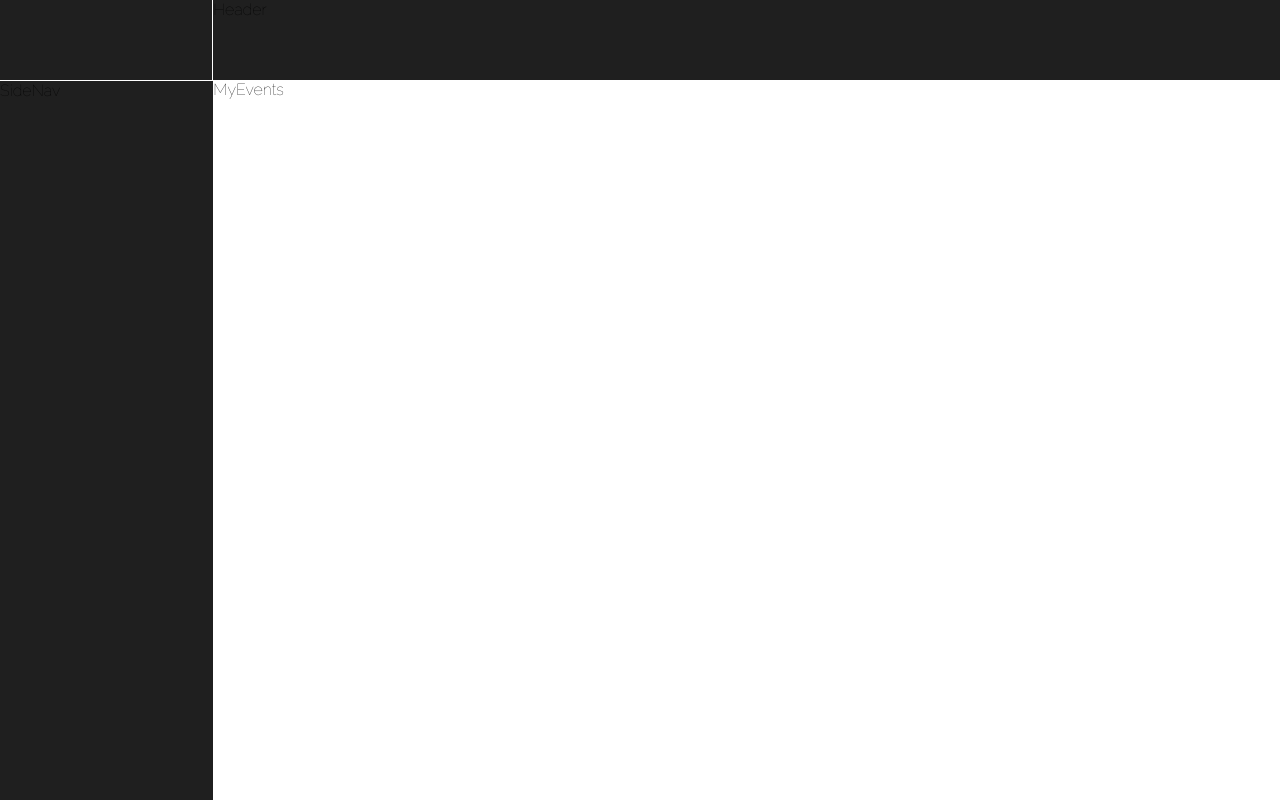
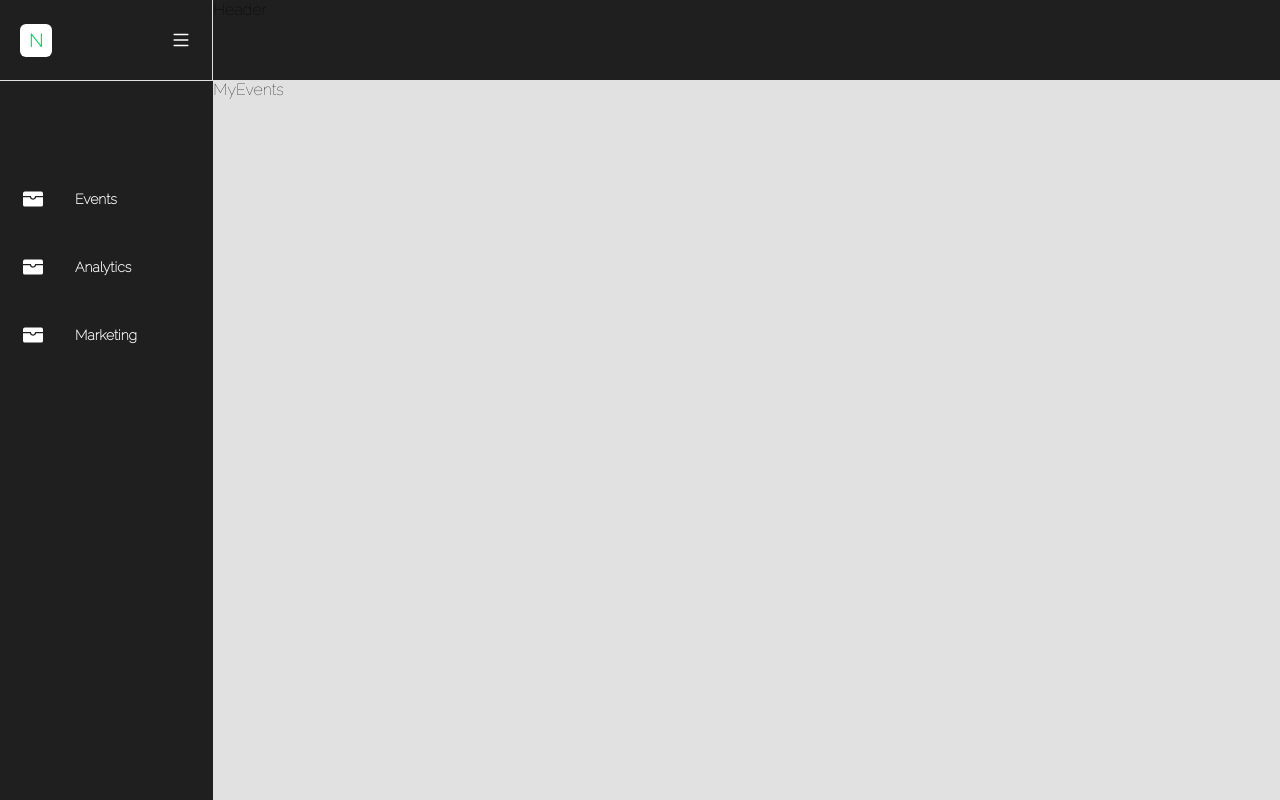
Before and after one commit to Strangz7/my-app, a React (Create React App) app: page /dashboard in a window 1280 px wide. Built offline with nearby package versions, Linux system fonts and the light colour scheme; a web font is replaced by a local one.

Commit message:
Added react files

```diff
--- a/src/components/dashboard/Container.js
+++ b/src/components/dashboard/Container.js
@@ -1,6 +1,7 @@
 import React from 'react'
 import Header from './Header'
 import SideNav from './SideNav'
+
 
 const Container = (props) => {
   return (
--- a/src/components/dashboard/SideNav.js
+++ b/src/components/dashboard/SideNav.js
@@ -1,11 +1,47 @@
-import React from 'react'
+import React, { useState } from 'react'
+import { BsList } from "react-icons/bs";
+import {BsFillWalletFill} from "react-icons/bs";
 
 const SideNav = () => {
+  const [width, setWidth] = useState("20%")
+  const[activeLink, setActiveLink] = useState(null)
+  let activeStyle = {
+    backgroundColor: "#474747",
+    color: 'var(--primary_green)'
+  }
+
+  const links = ["events", "analytics", "marketing"]
+
+
+  function toggleWidth(){
+    width === "20%" ? setWidth("10%") : setWidth("20%")
+  }
+
   return (
-    <div className='dashboardSideNav'>
-      <div className='sideNavLogoSection'>
+    <div className='dashboardSideNav' style={{ width: width }}>
+      <div className='sideNavLogoSection' >
+        <div id='sideNavLogo'>
+          N
+        </div>
+        <div id='sideNavHamburger'>
+            <BsList color='white' display="flex" fontSize={22} onClick={toggleWidth} cursor='pointer'/>
+        </div>
       </div>
-      SideNav
+        <div className='sideNavLinks'>
+          <div className='links'>
+            {links.map((link, index) =>
+              <button className='link'
+                key={index}
+                onClick={() => setActiveLink(link)}
+                style={ activeLink === link ? activeStyle: {color:'white' }}>
+                <BsFillWalletFill fontSize={20}
+                  style={{ marginRight: "2rem" }}
+                  color={activeLink === link ? 'var(--primary_green)' : 'white' }/>
+                {link}
+              </button>
+            )}
+          </div>
+        </div>
     </div>
   )
 }
--- a/src/index.css
+++ b/src/index.css
@@ -2,7 +2,7 @@
   --primary_green:#0CCE6B;
   --primary_black: #0c090d;
   --dashboard_main: #1f1f1f;
-  --dashboard_accent: #0c090d;
+  --dashboard_accent: #e1e1e1;
 }
 *{font-family: 'Raleway', sans-serif;}
 
--- a/src/views/dashboard/dashboard.css
+++ b/src/views/dashboard/dashboard.css
@@ -9,17 +9,54 @@
 }
 
 .dashboardSideNav{
-    width: 20vw;
     height: 100vh;
     background-color: var(--dashboard_main);
+    transition: 0.5s;
 }
 
 .dashboardBodyContainer{
     width: inherit;
+    height: 100vh;
+    background-color: var(--dashboard_accent);
 }
 
 .sideNavLogoSection{
-    border-right: 1px solid white;
-    border-bottom: 1px solid white;
+    border-right: 1px solid var(--dashboard_accent);
+    border-bottom: 1px solid var(--dashboard_accent);
     height: 10%;
+    display: flex;
+    justify-content: space-between;
+    align-items: center;
+    padding: 0 20px;
 }
+
+#sideNavLogo{
+    background-color: white;
+    color: var(--primary_green);
+    font-weight: bold;
+    padding: 6px 9px;
+    font-size: 18px;
+    border-radius: 6px;
+}
+.sideNavLinks{
+    display: flex;
+    flex-direction: column;
+    justify-content: center;
+    height: 50vh;
+}
+
+.sideNavLinks > .links > .link{
+    width: 100%;
+    height: 5vh;
+    font-size: 14px;
+    font-weight: bold;
+    display: flex;
+    align-items: center;
+    /* justify-content: space-between; */
+    padding: 0 23px;
+    background-color: transparent;
+    border: unset;
+    cursor: pointer;
+    text-transform: capitalize;
+    margin-bottom: 2em;
+}
```
